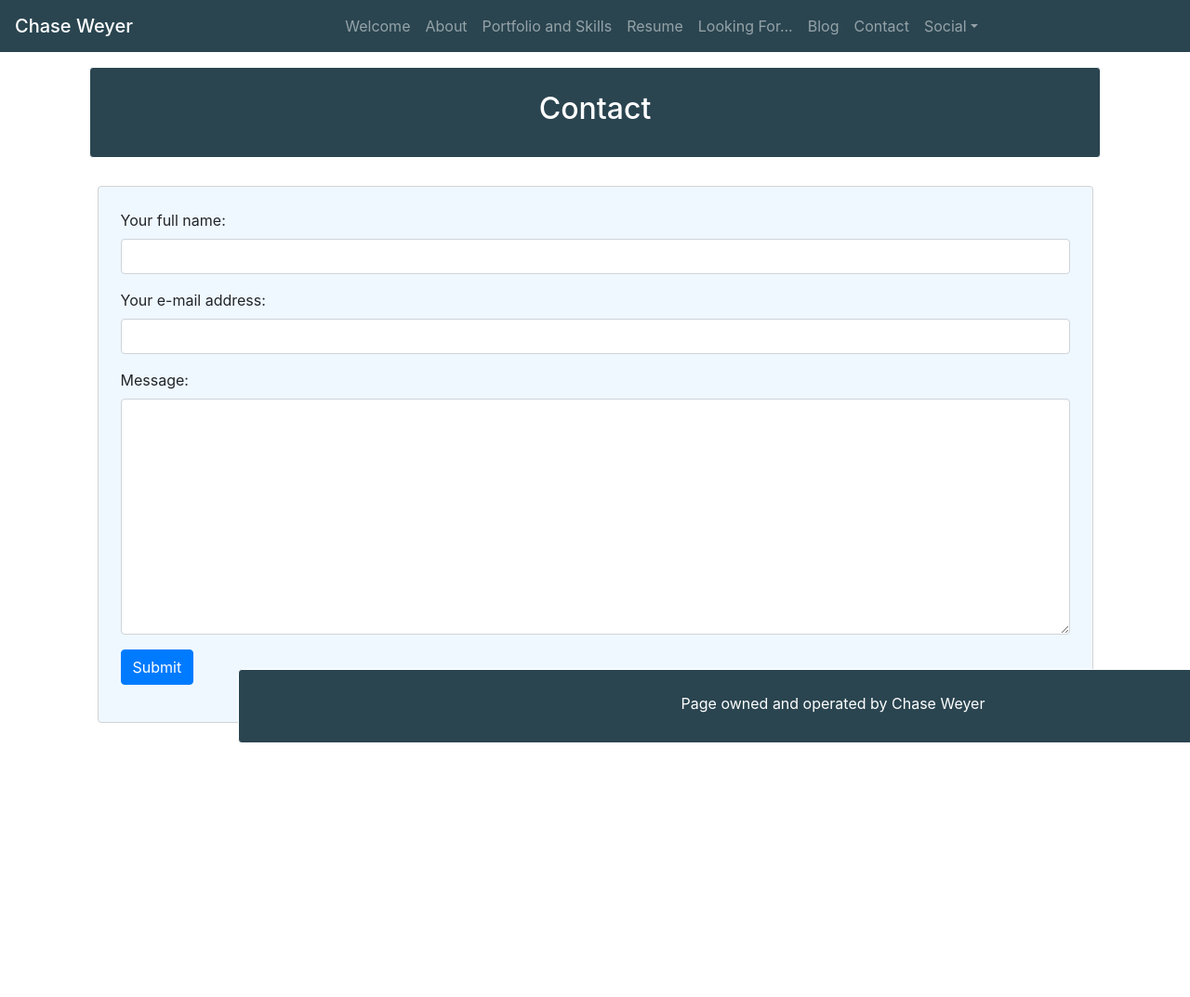
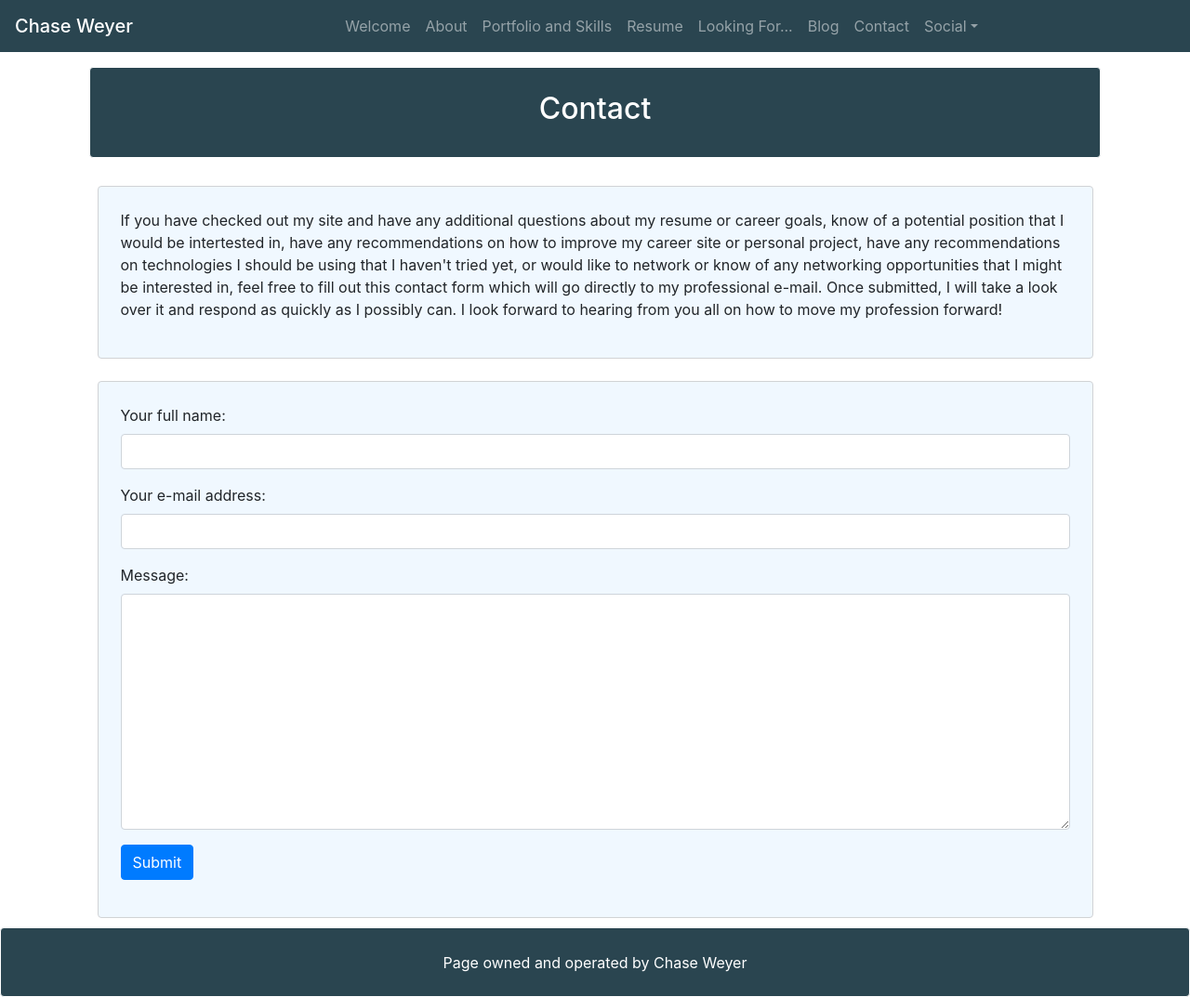
Before and after one commit to chasepersonal/blog_project, a Django app: page /contact/ in a window 1280 px wide. Shown: the whole page at 93% size. Before the commit the page ends 800 px from the top, so only its background shows below. Run offline with Django 3.2, Linux system fonts and the light colour scheme; some libraries are stand-ins or nearby versions.

Commit message:
Updated Contact Form page and adjusted CSS for footer element

```diff
--- a/blog_project/blog/static/css/main.css
+++ b/blog_project/blog/static/css/main.css
@@ -1,12 +1,18 @@
-html,body {
+@import "compass/css3";
+
+html {
   margin: 0;
   padding: 0;
-  height: 100%;
+  position: relative;
+  min-height: 100%;
+}
+
+body {
+    margin-bottom: 75px;
 }
 
 #body {
   padding:10px;
-  padding-bottom:60px;
   overflow: hidden;
 }
 
@@ -49,16 +55,17 @@ html,body {
     border-width: 2px;
     margin: 5px 5px 15px 15px;
 }
-.footer {
-  background-color: #2A4550;
-  text-align:center;
-  color: white;
-  border: 1px solid;
-  border-radius: 4px;
-  position:fixed;
-  bottom:0;
-  left: 20%;
-  width: 100%;
-  height: 80px;
-  padding-top: 24px;
+
+#footer {
+    position: absolute;
+    text-align:center;
+    background-color: #2A4550;
+    color: white;
+    border: 1px solid;
+    border-radius: 4px;
+    width: 100%;
+    bottom: 0;
+    padding-top: 25px;
+    height: 75px;
+    line-height: 25px;
 }
--- a/blog_project/blog/templates/base.html
+++ b/blog_project/blog/templates/base.html
@@ -48,11 +48,9 @@
   <div id="body">
 {% block maincontent %}
 {% endblock %}
-  </div>
-  <br>
-  <br>
-  <footer class="footer center">
-    <p>Page owned and operated by Chase Weyer</p>
+	</div>
+	<footer id="footer">
+		<p>Page owned and operated by Chase Weyer</p>
   </footer>
 </div>
  <!-- Latest jQuery -->
--- a/blog_project/blog/templates/blog/contact.html
+++ b/blog_project/blog/templates/blog/contact.html
@@ -3,7 +3,15 @@
 {% block title %}Contact{% endblock%}
 {% block header %}<h2>Contact</h2>{% endblock %}
 {% block maincontent %}
-	  <div id="container">
+	<div id="container">
+    <p>If you have checked out my site and have any additional questions about my resume or career goals, know of a potential position that I would be intertested in, have any
+    recommendations on how to improve my career site or personal project, have any recommendations on technologies I should be using that I haven't tried yet, or
+    would like to network or know of any networking opportunities that I might be interested in, feel free to fill out this contact form which will go directly to my professional e-mail.
+    Once submitted, I will take a look over it and respond as quickly as I possibly can. I look forward to hearing from you all on how to move my profession forward!
+    </p>
+  </div>
+  <br>
+  <div id="container">
 	  <form role="form" action="" method="post" novalidate>
 			{% csrf_token %}
 			{% if form.non_field_errors %}
@@ -15,7 +23,7 @@
 		{% endif %}
 
 	    {% for field in form.visible_fields %}
-    <div class="form-group">
+      <div class="form-group">
 			{{ field.label_tag }}
 
       {% if form.is_bound %}
@@ -36,8 +44,9 @@
       {% if field.help_text %}
         <small class="form-text text-muted">{{ field.help_text }}</small>
       {% endif %}
-    </div>
+      </div>
 	{% endfor %}
 	<button type="submit" class="btn btn-primary">Submit</button>
-	</form>
+    </form>
+  </div>
 {% endblock %}
--- a/blog_project/blog/templates/portfolio.html
+++ b/blog_project/blog/templates/portfolio.html
@@ -45,7 +45,9 @@
 		<br><a href="https://github.com/metalhero/video-game-database-php">Video Game Database PHP Version</a></p>
 	</div>
 	<br>
+	<div id="header">
 		<h2>Skills</h2>
+	</div>
 	<div id = "container">
 		<p class="center"><strong>Programming Languages</strong></p>
 		<p class="center">C, C++, C#, Java, PHP, Perl, Python, Ruby, Javascript</p>
--- a/blog_project/blog/templates/resume.html
+++ b/blog_project/blog/templates/resume.html
@@ -50,7 +50,7 @@
 		<h3 class="center"><strong>Benefitfocus</strong></h3>
 		<p><strong>Former Employer:</strong> Employed from 8/2016 to 10/2016</p>
 		<p><strong>Position Held:</strong> Benefits Administrator</p>
-		<p>Resolved technical customer issues by phone that would arise from customers who utilized the paid benefits platform. This would include addressing simple issues such as password resets and unlocking user accounts
+		<p>I resolved technical and non-technical customer issues by phone that would arise from customers who utilized the paid benefits platform. This would include addressing simple issues such as password resets and unlocking user accounts
 		to more advanced issues such as explaining how to use the proper workflows for electing medical benefits and locating the origin of failure for a particular feature. I would ensure that I could assist the customer
 		as best as I possibly could by making sure that I could either provide them all of the information that they would need to make sure they
 		utilized the platform correctly or make sure that I could locate the origin of failure for a particular and resolve their issue in a timely manner. If I could not resolve the issue on my own, I would reach out to the
```
